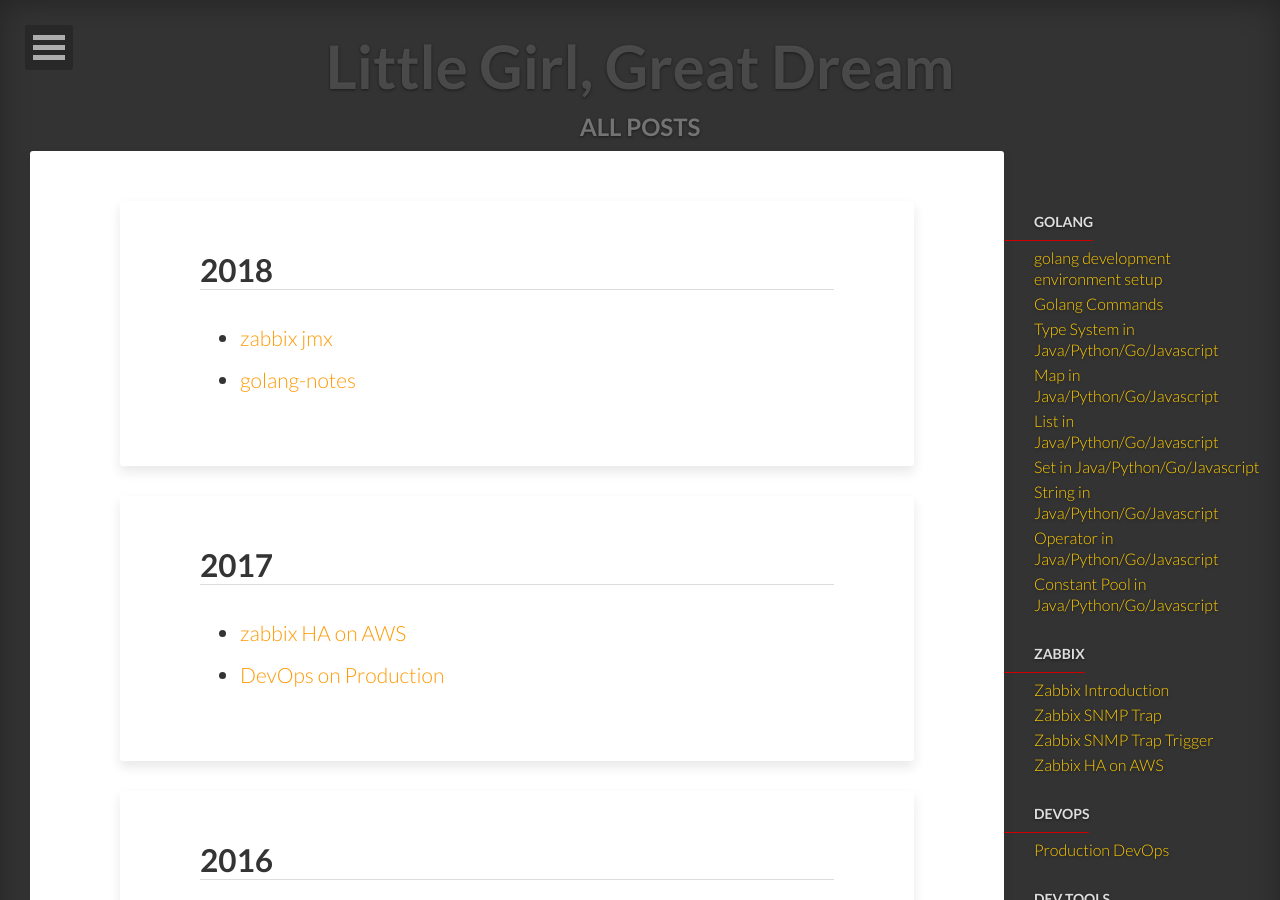
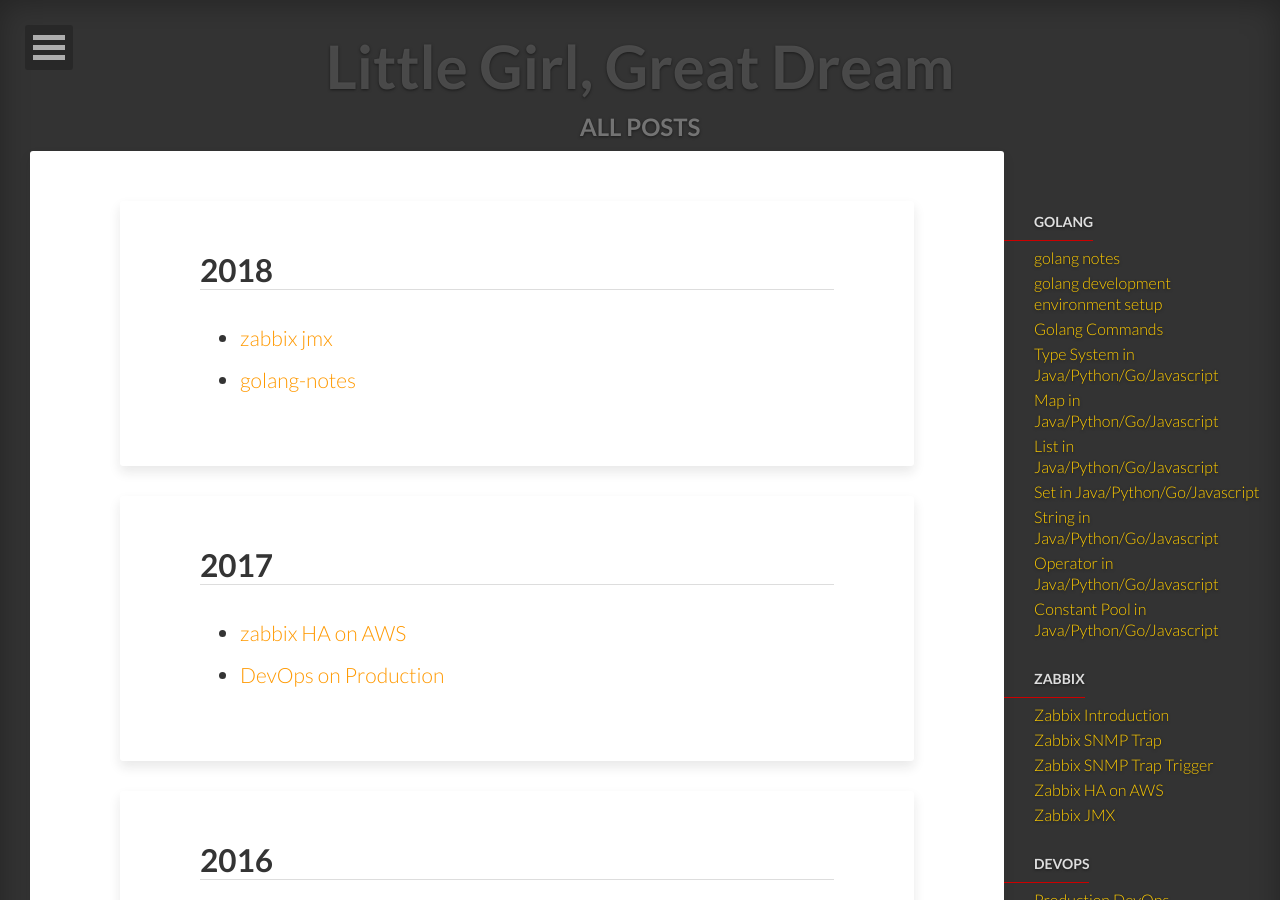
Before and after one commit to KasperDeng/kasperdeng.github.io, a Jekyll site: the page built from posts/index.html, in a window 1280 px wide and 900 px high. Built offline with Jekyll 4.4.1, drawn with Linux system fonts in a browser that asks for light colours; nearby versions of some CDN libraries.

Commit message:
update sidebar index

```diff
--- a/_data/index.yml
+++ b/_data/index.yml
@@ -1,5 +1,7 @@
 - title: golang
   urls:
+  - title: golang notes
+    url: /Golang-Notes
   - title: golang development environment setup
     url: /go-dev-env
   - title: Golang Commands
@@ -29,6 +31,8 @@
     url: /zabbix-snmp-trap-trigger
   - title: Zabbix HA on AWS
     url: /zabbix-ha-on-aws
+  - title: Zabbix JMX
+    url: zabbix-jmx/
 
 - title: DevOps
   urls:
```
